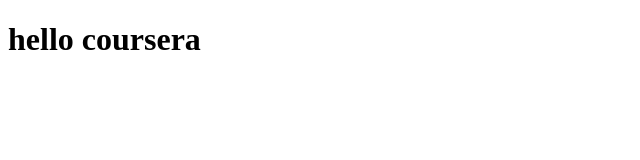
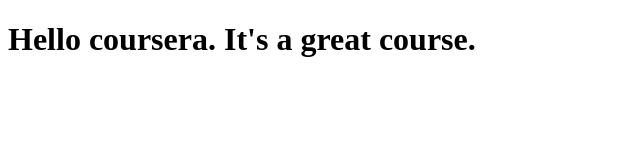
Before and after one commit to hibansal99/coursera-test, a plain HTML site: page site/index.html in a window 1280 px wide. Shown: the whole page, without its empty margins (0-640 px from the left). Drawn offline with Linux system fonts and the light colour scheme.

Commit message:
small change

```diff
--- a/site/index.html
+++ b/site/index.html
@@ -4,6 +4,6 @@
 	<title>Hello</title>
 </head>
 <body>
-<h1>hello coursera</h1>
+<h1>Hello coursera. It's a great course.</h1>
 </body>
 </html>
```
